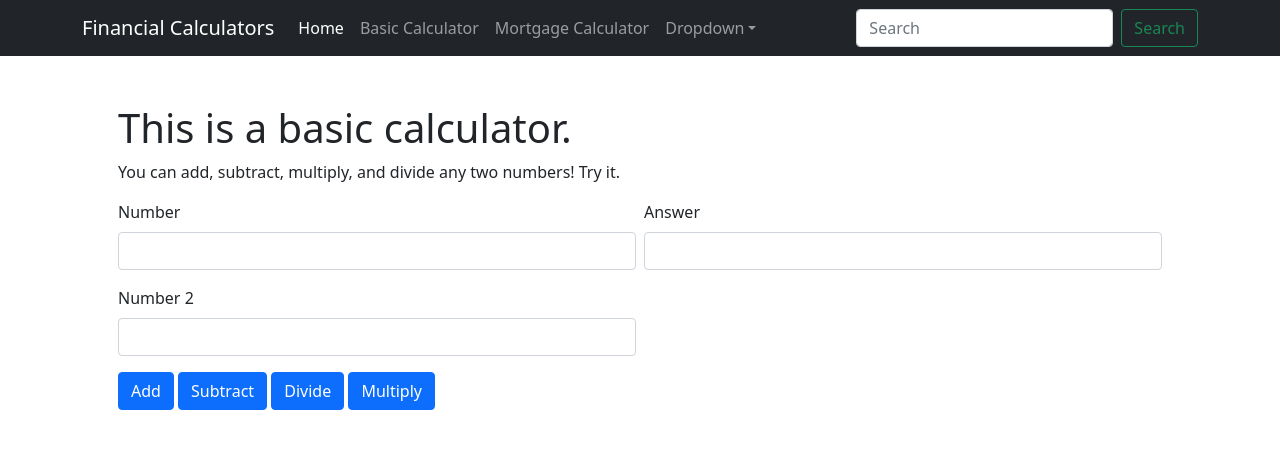
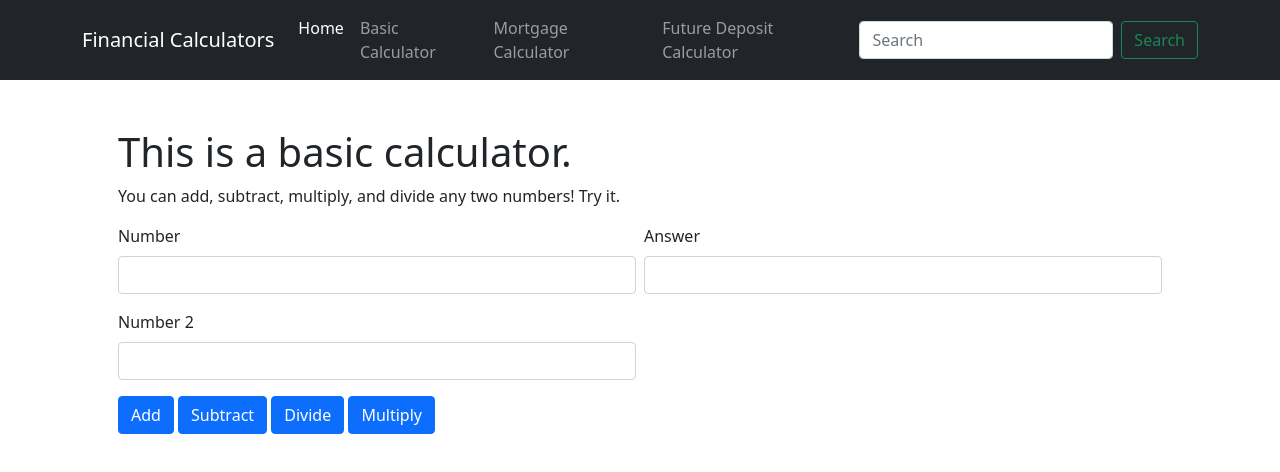
Before and after one commit to leannabon/FinancialCalculator, a plain HTML site: page basicCalculator.html in a window 1280 px wide. Drawn offline with nearby package versions, Linux system fonts and the light colour scheme.

Commit message:
New nav item added: future deposit

```diff
--- a/basicCalculator.html
+++ b/basicCalculator.html
@@ -16,6 +16,7 @@
 
 </head>
 
+<header>
     <nav class="navbar navbar-expand-sm navbar-dark bg-dark">
         <div class="container">
           <a class="navbar-brand" href="#">Financial Calculators</a>
@@ -34,13 +35,10 @@
                   <li class="nav-item">
                       <a class="nav-link" href="mortagageCalculator.html">Mortgage Calculator</a>
                   </li>
-              <li class="nav-item dropdown">
-                  <a class="nav-link dropdown-toggle" href="#" id="dropdownId" data-bs-toggle="dropdown" aria-haspopup="true" aria-expanded="false">Dropdown</a>
-                  <div class="dropdown-menu" aria-labelledby="dropdownId">
-                      <a class="dropdown-item" href="#">Action 1</a>
-                      <a class="dropdown-item" href="#">Action 2</a>
-                  </div>
+                  <li class="nav-item">
+                    <a class="nav-link" href="futureDeposit.html">Future Deposit Calculator</a>
                 </li>
+
               </ul>
               <form class="d-flex my-2 my-lg-0">
                   <input class="form-control me-sm-2" type="text" placeholder="Search">
@@ -49,6 +47,8 @@
           </div>
     </div>
     </nav>
+
+</header>
 
 <body>
 
```
Also changed, not shown: Calculators/mortagageCalculator.html (+4 -7 lines), index.html (+4 -6 lines), Calculators/futureDeposit.html (added). Lines whose indentation alone changed are shown as unchanged.
